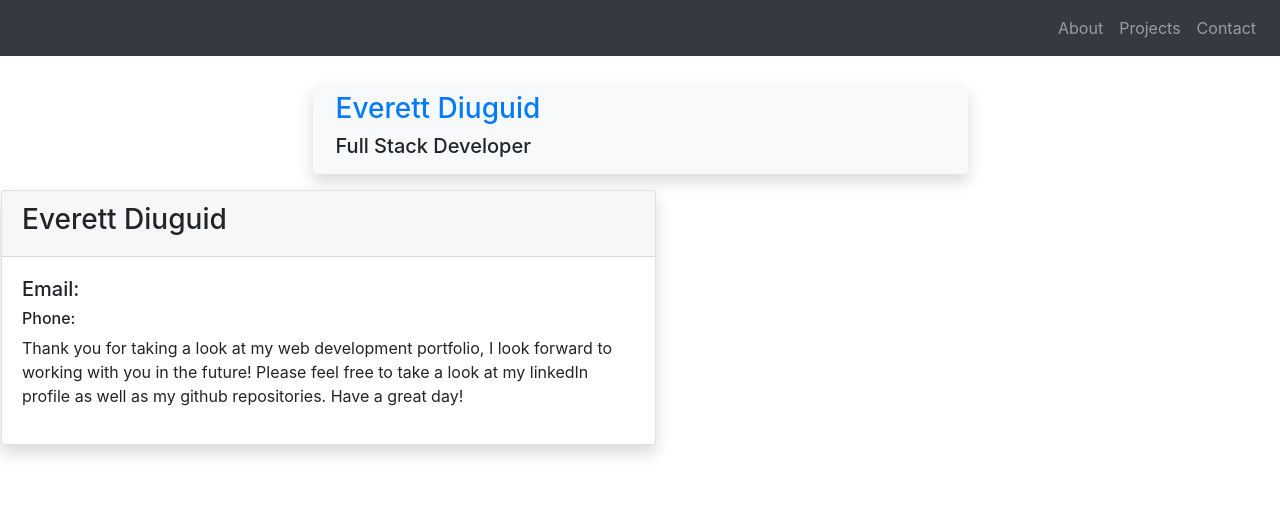
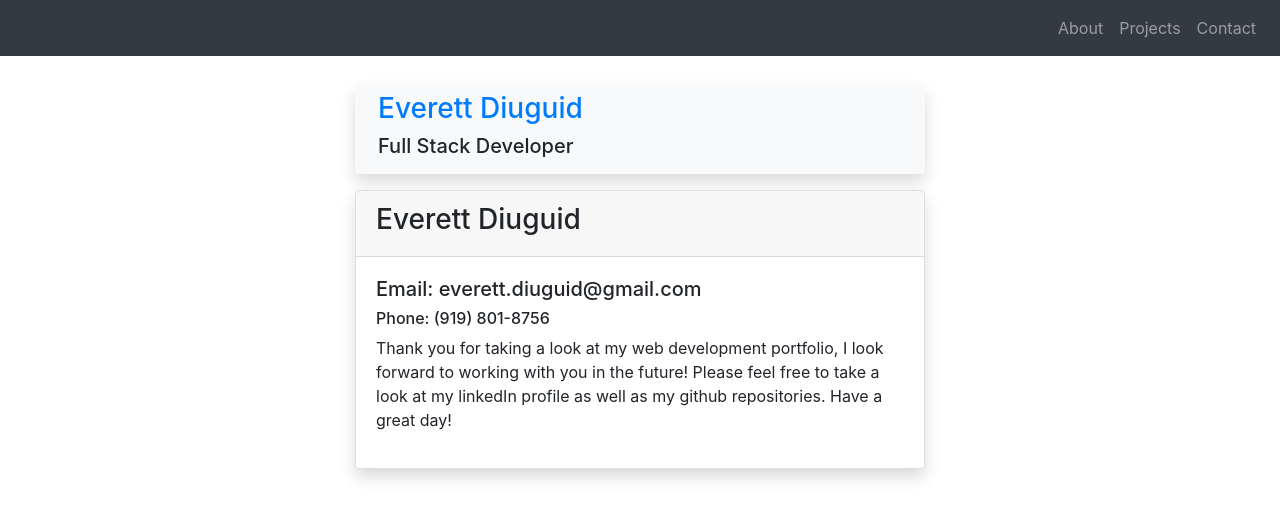
Before and after one commit to diuguide/portfolio_react, a React (Create React App) app in the folder porfolio_react/: page /Contact in a window 1280 px wide. Shown: the top 518 px of the page. Built offline with nearby package versions, Linux system fonts and the light colour scheme.

Commit message:
contact page up and centered

```diff
--- a/porfolio_react/src/components/ContactCard/index.js
+++ b/porfolio_react/src/components/ContactCard/index.js
@@ -3,7 +3,7 @@ import React from'react';
 function ContactCard(props) {
     console.log(props);
     return (
-        <div  className="row">
+        <div  className="row justify-content-center">
                 <div className="col-sm-10 col-md-6 col-lg-6 m-3 bg-light rounded">
                     <div className="row">
                         <div className="card shadow">
--- a/porfolio_react/src/pages/Contact.js
+++ b/porfolio_react/src/pages/Contact.js
@@ -15,16 +15,18 @@ export class Contact extends Component {
 
     render() {
         return (
-            <div>
+            <div className="container">
                 <Banner
                     nameFirst={this.state.nameFirst}
                     nameLast={this.state.nameLast}
                     position={this.state.position}
                 />
                 <ContactCard
-                        nameFirst={this.state.nameFirst}
-                        nameLast={this.state.nameLast}
-                        position={this.state.position}
+                    nameFirst={this.state.nameFirst}
+                    nameLast={this.state.nameLast}
+                    position={this.state.position}
+                    email={this.state.email}
+                    phone={this.state.phone}
 
                 />
             </div>
```
